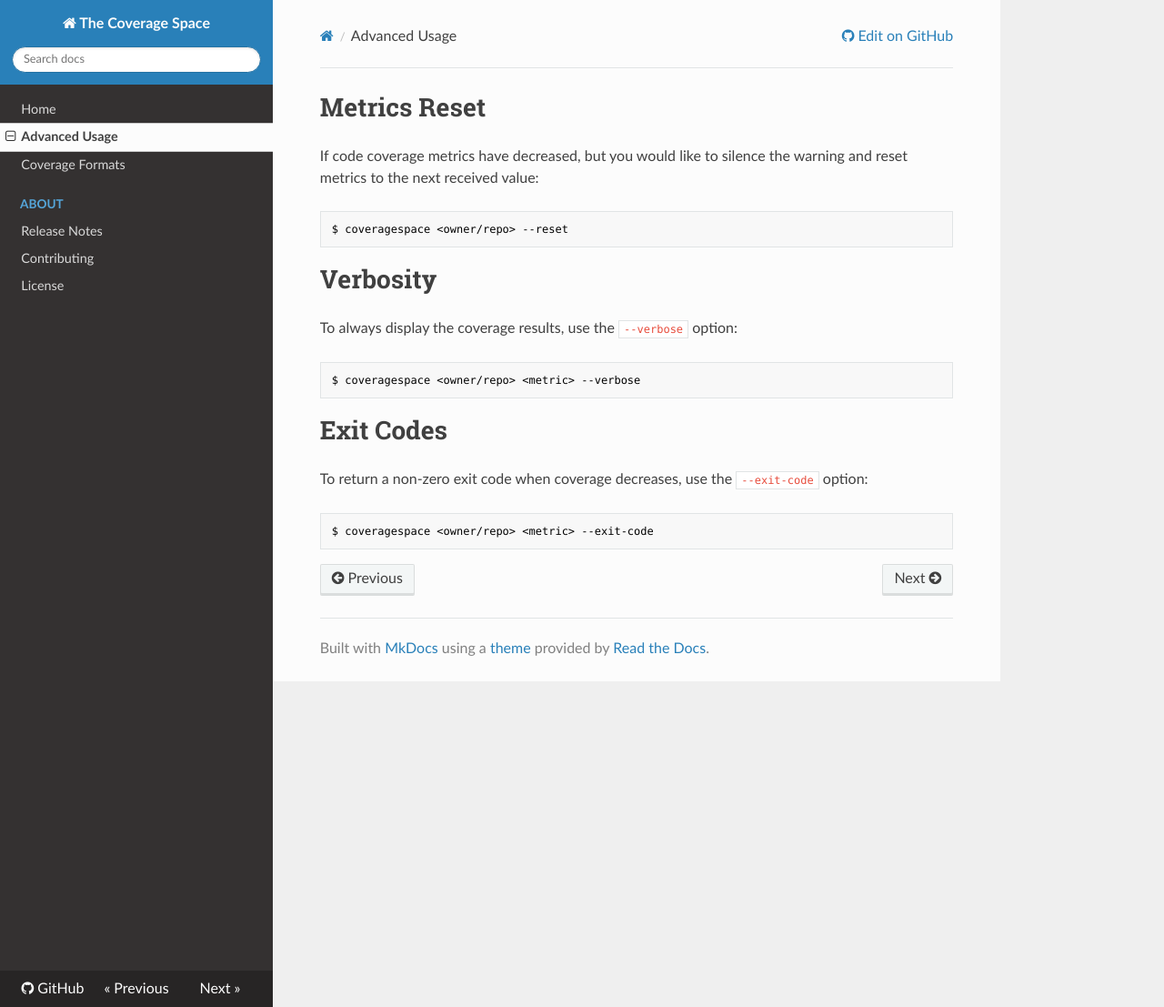
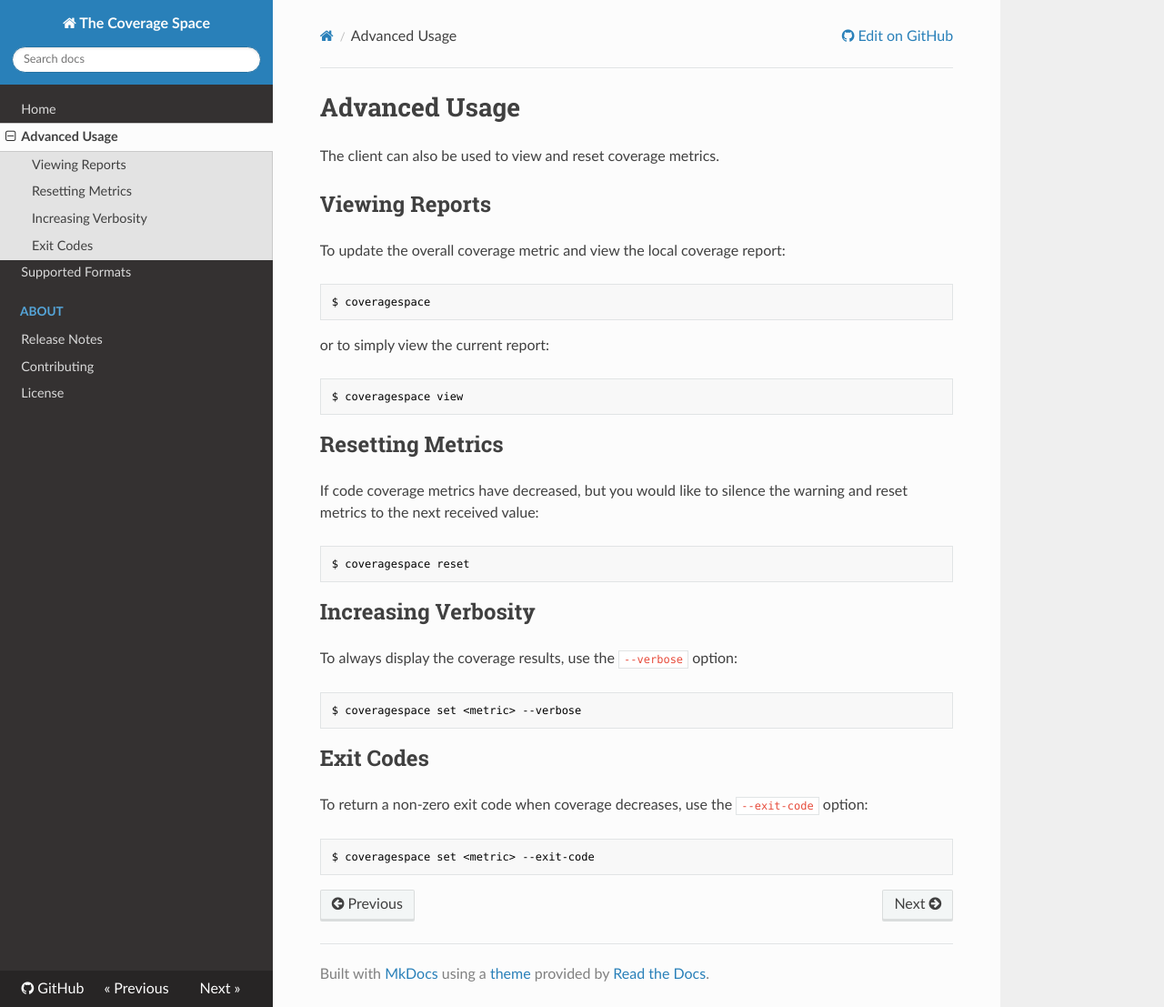
Before and after one commit to jacebrowning/coverage-space-cli, an MkDocs documentation site: the page built from docs/advanced.md, in a window 1280 px wide and 1107 px high. Shown: the whole window at 91% size. Built offline with MkDocs 1.6.1, drawn with Linux system fonts in a browser that asks for light colours; nearby versions of some CDN libraries.

Commit message:
Update docs for 4.x release

````diff
--- a/docs/advanced.md
+++ b/docs/advanced.md
@@ -1,23 +1,41 @@
-# Metrics Reset
+# Advanced Usage
+
+The client can also be used to view and reset coverage metrics.
+
+## Viewing Reports
+
+To update the overall coverage metric and view the local coverage report:
+
+```text
+$ coveragespace
+```
+
+or to simply view the current report:
+
+```text
+$ coveragespace view
+```
+
+## Resetting Metrics
 
 If code coverage metrics have decreased, but you would like to silence the warning and reset metrics to the next received value:
 
-```sh
-$ coveragespace <owner/repo> --reset
+```text
+$ coveragespace reset
 ```
 
-# Verbosity
+## Increasing Verbosity
 
 To always display the coverage results, use the `--verbose` option:
 
-```sh
-$ coveragespace <owner/repo> <metric> --verbose
+```text
+$ coveragespace set <metric> --verbose
 ```
 
-# Exit Codes
+## Exit Codes
 
 To return a non-zero exit code when coverage decreases, use the `--exit-code` option:
 
-```sh
-$ coveragespace <owner/repo> <metric> --exit-code
+```text
+$ coveragespace set <metric> --exit-code
 ```
--- a/mkdocs.yml
+++ b/mkdocs.yml
@@ -10,7 +10,7 @@ theme: readthedocs
 nav:
   - Home: index.md
   - Advanced Usage: advanced.md
-  - Coverage Formats: formats.md
+  - Supported Formats: formats.md
   - About:
       - Release Notes: about/changelog.md
       - Contributing: about/contributing.md
--- a/pyproject.toml
+++ b/pyproject.toml
@@ -1,7 +1,7 @@
 [tool.poetry]
 
 name = "coveragespace"
-version = "4.0a4"
+version = "4.0b1"
 description = "A place to track your code coverage metrics."
 
 license = "MIT"
````
Also changed, not shown: CHANGELOG.md (+1 -1 lines), README.md (+17 -12 lines), docs/formats.md (+13 -3 lines).
